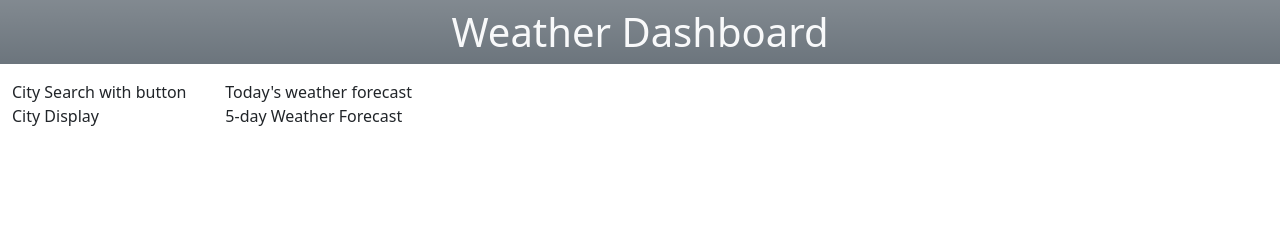
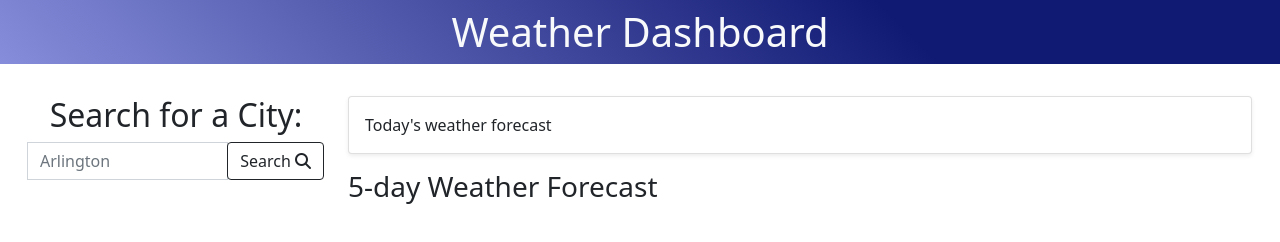
Before and after one commit to SBerkebile7/C6-Weather-Dashboard, a plain HTML site: page index.html in a window 1280 px wide. Drawn offline with nearby package versions, Linux system fonts and the light colour scheme.

Commit message:
basic styling for html and header gradient

```diff
--- a/assets/css/style.css
+++ b/assets/css/style.css
@@ -0,0 +1,3 @@
+.header-gradient {
+    background-image: linear-gradient(45deg, #868EDB 0%, #111A73 70%);
+}
--- a/index.html
+++ b/index.html
@@ -9,31 +9,43 @@
     <title>Weather Dashboard</title>
 </head>
 <body>
-    <div class="bg-secondary bg-gradient">
+    <div class="header-gradient">
         <h1 class="text-center mb-3 p-2 text-light">Weather Dashboard</h1>
     </div>
     <div class="container-fluid">
         <div class="row">
-            <div class="col-md-2">
+            <div class="col-md-3">
                 <form>
-                    City Search with button
+                    <div class="input-group m-3 pr-3">
+                        <div class="col-12 text-center">
+                            <h2>Search for a City:</h2>
+                        </div>
+                        <input type="text" class="form-control" id="cityInput" placeholder="Arlington">
+                        <div class="input-group-append">
+                            <button class="btn btn-outline-dark" type="submit" id="searchBtn">Search <i class="fas fa-search"></i></button>
+                        </div>
+                    </div>
                 </form>
-                <div>
-                    City Display
+                <div class="w-100">
+                    <ul class="list-group cityList ml-2 mr-2 mt-2"></ul>
                 </div>
             </div>
-            <div class="col-md-10">
-                <div>
-                    Today's weather forecast
+            <div class="col-md-9">
+                <div class="card shadow-sm m-3">
+                    <div class="card-body cityCurrent">Today's weather forecast</div>
                 </div>
-                <div>
-                    5-day Weather Forecast
+                <div class="m-3">
+                    <h3>5-day Weather Forecast</h3>
+                    <div class="weatherForecast row">
+
+                    </div>
                 </div>
             </div>
         </div>
     </div>
 
-
+    <script src="https://code.jquery.com/jquery-3.6.0.min.js" integrity="sha256-/xUj+3OJU5yExlq6GSYGSHk7tPXikynS7ogEvDej/m4=" crossorigin="anonymous"></script>
+    <script src="https://kit.fontawesome.com/187d34ad7c.js" crossorigin="anonymous"></script>
     <script src="assets/js/script.js"></script>
 </body>
 </html>
```
